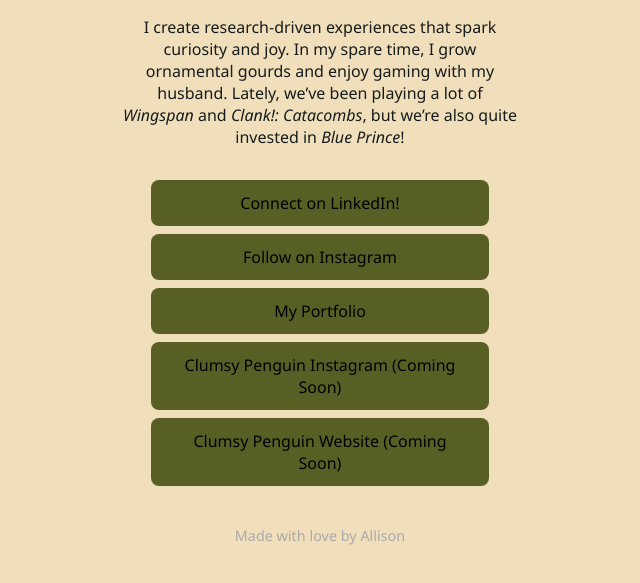
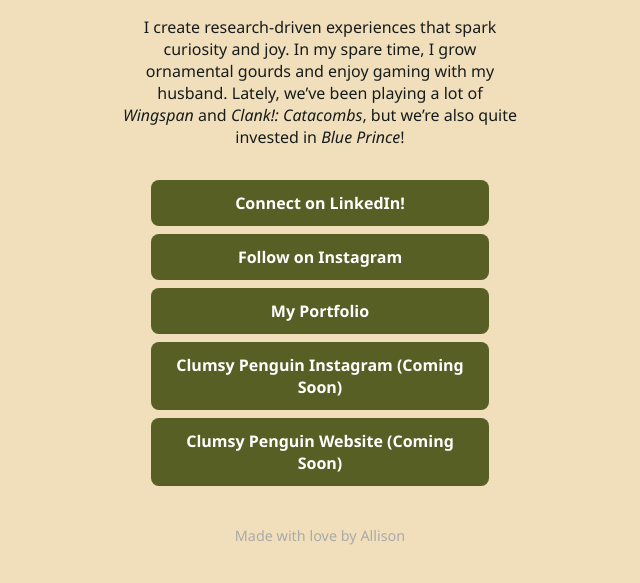
Before and after one commit to argrisso/allison-grisso, a plain HTML site: page index.html in a window 1280 px wide. Shown: the part 257-840 px from the top of the page, without its empty margins (320-960 px from the left). Drawn offline with Linux system fonts and the light colour scheme; a web font is replaced by a local one.

Commit message:
Update style.css

```diff
--- a/style.css
+++ b/style.css
@@ -42,7 +42,8 @@ p {
   display: block;
   text-decoration: none;
   background: #575f25;
-  color: #000;
+  color: #ffffff;
+  font-weight: bold;
   padding: 0.75rem 1.2rem;
   margin: 0.5rem 0;
   border-radius: 8px;
```
